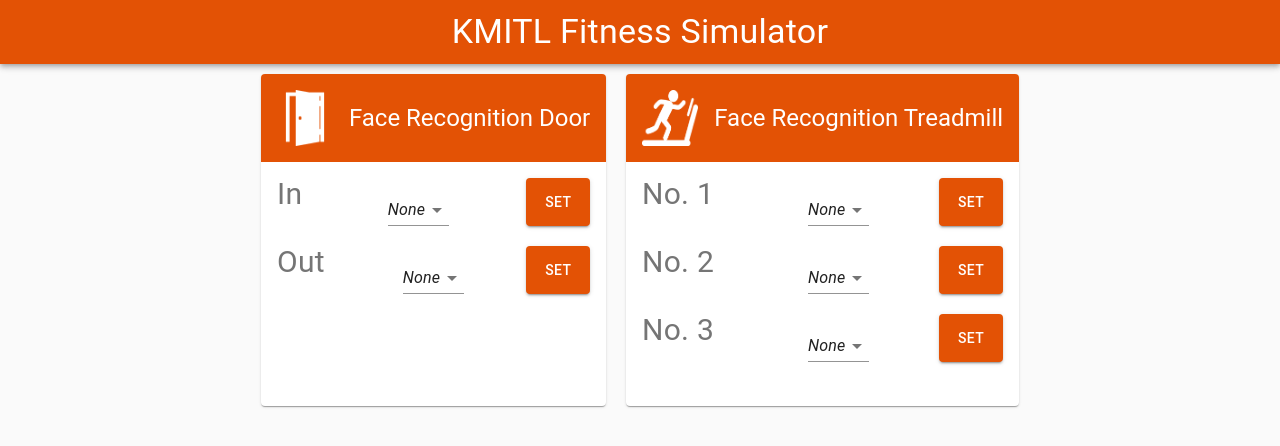
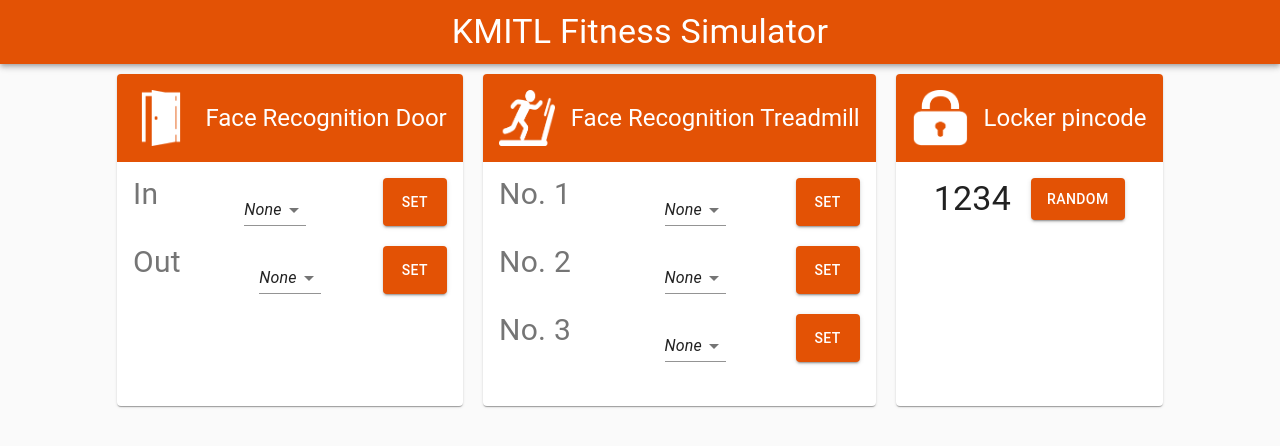
Before and after one commit to godprogrammer3/kmitl-fitness-react-web, a React (Create React App) app: page / in a window 1280 px wide. Shown: the top 446 px of the page. Built offline with nearby package versions, Linux system fonts and the light colour scheme.

Commit message:
add locker ui

```diff
--- a/package.json
+++ b/package.json
@@ -9,6 +9,7 @@
     "@testing-library/react": "^9.3.2",
     "@testing-library/user-event": "^7.1.2",
     "axios": "^0.19.2",
+    "firebase": "^7.14.1",
     "qs": "^6.9.3",
     "react": "^16.13.1",
     "react-dom": "^16.13.1",
--- /dev/null
+++ b/src/component/Firebase/index.js
@@ -0,0 +1,13 @@
+import firebase from 'firebase';
+const config = {
+    apiKey: "AIzaSyB57Tw40SqP_T9AuK0HLRYeSdgot-ToUmM",
+    authDomain: "kmitlfitnessapp.firebaseapp.com",
+    databaseURL: "https://kmitlfitnessapp.firebaseio.com",
+    projectId: "kmitlfitnessapp",
+    storageBucket: "kmitlfitnessapp.appspot.com",
+    messagingSenderId: "835863467660",
+    appId: "1:835863467660:web:dad834fdf3886443b9cda9",
+    measurementId: "G-TCR1JM1HLH"
+ };
+ firebase.initializeApp(config);
+ export default firebase;
--- a/src/component/Home/index.js
+++ b/src/component/Home/index.js
@@ -13,8 +13,11 @@
 import Select from "@material-ui/core/Select";
 import Button from "@material-ui/core/Button";
 import Avatar from "@material-ui/core/Avatar";
+import firebase from '../Firebase'
 const doorImage = require("../../image/door.png");
 const treadmillImage = require("../../image/treadmill.png");
+const lockerImage = require("../../image/locker.png");
+
 const useStyles = makeStyles((theme) => ({
   root: {
     flexGrow: 1,
@@ -88,12 +91,16 @@
             <Card style={{ margin: 10 }}>
               <CardHeader
                 title="Face Recognition Door"
-                style={{ backgroundColor: "#E35205", color: "white"}}
-                avatar={<Avatar variant="square" alt="open door" src={String(doorImage)}
-                className={classes.large}
-                />}
-                titleTypographyProps={{variant:'h5' }}
-
+                style={{ backgroundColor: "#E35205", color: "white" }}
+                avatar={
+                  <Avatar
+                    variant="square"
+                    alt="open door"
+                    src={String(doorImage)}
+                    className={classes.large}
+                  />
+                }
+                titleTypographyProps={{ variant: "h5" }}
               ></CardHeader>
               <CardContent>
                 <Grid
@@ -158,10 +165,15 @@
               <CardHeader
                 title="Face Recognition Treadmill"
                 style={{ backgroundColor: "#E35205", color: "white" }}
-                avatar={<Avatar variant="square" alt="treadmill" src={String(treadmillImage)}
-                className={classes.large}
-                />}
-                titleTypographyProps={{variant:'h5' }}
+                avatar={
+                  <Avatar
+                    variant="square"
+                    alt="treadmill"
+                    src={String(treadmillImage)}
+                    className={classes.large}
+                  />
+                }
+                titleTypographyProps={{ variant: "h5" }}
               ></CardHeader>
               <CardContent>
                 <Grid
@@ -250,6 +262,39 @@
                 </Grid>
               </CardContent>
             </Card>
+            <Card style={{ margin: 10 }}>
+              <CardHeader
+                title="Locker pincode"
+                style={{ backgroundColor: "#E35205", color: "white" }}
+                avatar={
+                  <Avatar
+                    variant="square"
+                    alt="treadmill"
+                    src={String(lockerImage)}
+                    className={classes.large}
+                  />
+                }
+                titleTypographyProps={{ variant: "h5" }}
+              ></CardHeader>
+              <CardContent>
+                <Grid
+                  container
+                  justify="center"
+                  style={{ marginBottom: 20 }}
+                >
+                  <Typography
+                    variant="h4"
+                    className={classes.title}
+                    align="center"
+                  >
+                    1234
+                  </Typography>
+                  <MyButton variant="contained" color="primary" style={{marginLeft:20}}>
+                    random
+                  </MyButton>
+                </Grid>
+              </CardContent>
+            </Card>
           </Grid>
         </Grid>
       </Grid>
```
Also changed, not shown: src/image/locker.png (added), 1 other file (tests, documents, lock files or other folders).
